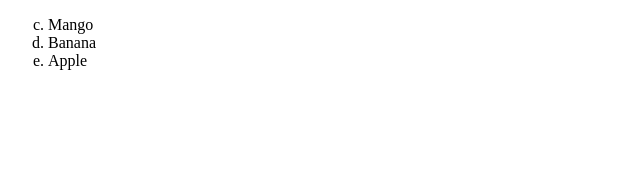
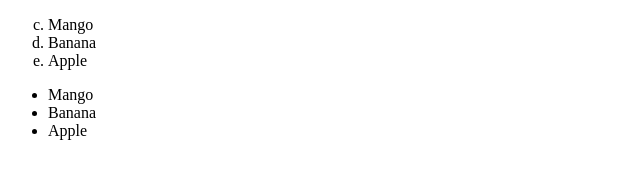
Before and after one commit to saurabhbansal2443/FSD-16-inderpuri, a plain HTML site: page HTML/List.html in a window 1280 px wide. Shown: the whole page, without its empty margins (0-640 px from the left). Drawn offline with Linux system fonts and the light colour scheme.

Commit message:
list complete

```diff
--- a/HTML/List.html
+++ b/HTML/List.html
@@ -12,5 +12,11 @@
       <li>Banana</li>
       <li>Apple</li>
     </ol>
+    <!-- Unorder List -->
+    <ul type="disc">
+      <li>Mango</li>
+      <li>Banana</li>
+      <li>Apple</li>
+    </ul>
   </body>
 </html>
```
